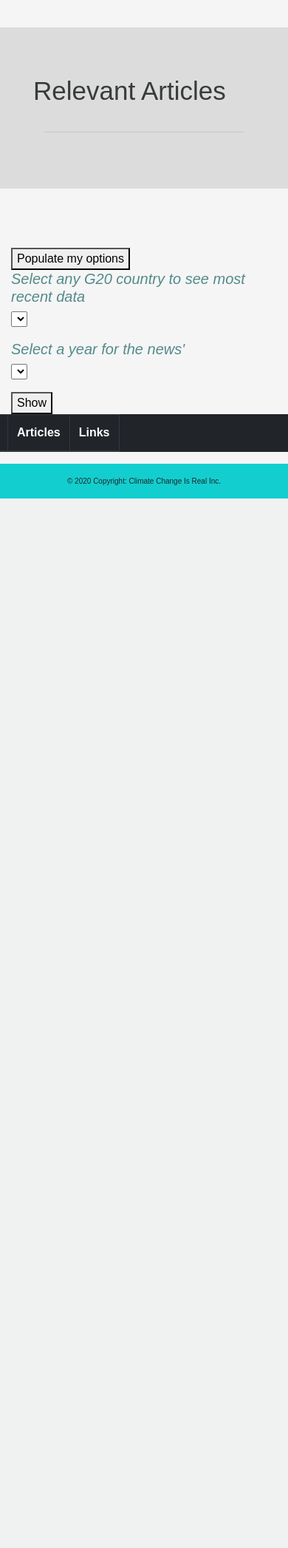
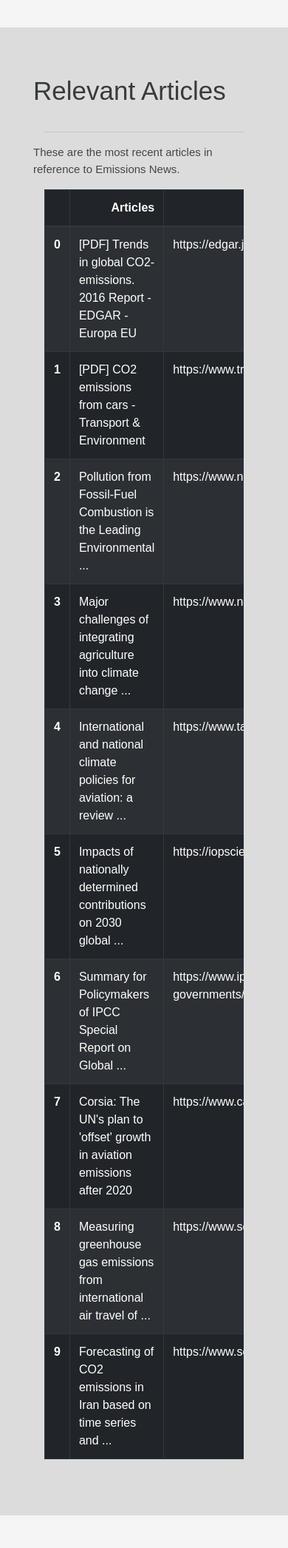
Before and after one commit to jbersinic/World-Emmissions-Portal, a Flask app: page /articles in a window 390 px wide; the page is wider, and only the part inside the window is pictured. Shown: the part 249-2342 px from the top of that part at 74% size. Before the commit the page ends 923 px from the top of that part, so only its background shows below. Run offline with Flask 2, Linux system fonts and the light colour scheme; lists and menus that the app fills with data are empty; parts of the project's set-up code (start-up, migrations or seed data) failed here and were passed over; some libraries are stand-ins or nearby versions.

Commit message:
Updating Code Clean-up
-navigation
-divs, containers
-css for dropdown shortening

```diff
--- a/Emissions/static/css/style.css
+++ b/Emissions/static/css/style.css
@@ -103,6 +103,9 @@
     padding: 5px;
 }
 
+#fieldworld {
+    width: 300px
+}
 /* @media only screen and (max-width: 600px) {
     .visuals {
       flex-flow: row nowrap;
--- a/Emissions/templates/articles.html
+++ b/Emissions/templates/articles.html
@@ -10,7 +10,7 @@
     <link href="https://fonts.googleapis.com/css?family=Lato:300,300i,400,400i&display=swap" rel="stylesheet">
     <link rel="stylesheet" href="https://stackpath.bootstrapcdn.com/bootstrap/4.1.3/css/bootstrap.min.css" integrity="sha384-MCw98/SFnGE8fJT3GXwEOngsV7Zt27NXFoaoApmYm81iuXoPkFOJwJ8ERdknLPMO" crossorigin="anonymous">
     <link rel="stylesheet" href="../static/css/style.css">
-    <script src="https://d3js.org/d3.v5.min.js"></script>
+
   </head>
 
 <body>
@@ -23,7 +23,7 @@
             <div class="collapse navbar-collapse flex-grow-1 text-right" id="navbarSupportedContent">
                 <ul class="navbar-nav ml-auto flex-nowrap">
                 <li class="nav-item active">
-                    <span><a class="nav-link active" href="#">Data</a></span>
+                    <span><a class="nav-link active" href="#">Articles</a></span>
                 </li>
                 <li class="nav-item dropdown">
                         <a class="nav-link dropdown-toggle" href="#" id="navbarDropdown" role="button" data-toggle="dropdown" aria-haspopup="true" aria-expanded="false">
@@ -32,11 +32,12 @@
                         <div class="dropdown-menu dropdown-menu-right" aria-labelledby="navbarDropdown">
                           <a class="dropdown-item" href="/"> Home </a>
                           <a class="dropdown-item" href="/country">Results by Country</a>
-                          <a class="dropdown-item" href="/insights">Coverage & Info</a>
+                          <a class="dropdown-item" href="/insights">Related Videos</a>
+                          <a class="dropdown-item" href="/articles">Current Articles</a>
                       </div>
                     </li>
                 <li class="nav-item">
-                    <a class="nav-link active" href="/articles">Articles</a>
+                    <a class="nav-link active" href="/data">Data</a>
                 </li>
             </ul>
         </div>
@@ -48,48 +49,76 @@
         <hr>
       </div>
       <hr>
+      <div class="row">
+        <p>These are the most recent articles in reference to Emissions News.</p>
       </div>
-  </div>
-  <div class="container">
-    <div class="row">
-        <div class="col-md-12">
-            <div>
-                <button id="populate">Populate my options </button>
-                <h3>Select any G20 country to see most recent data</h3>
-                <p><select id="country"></select></p>
-            </div>
-        </div>
-    </div>
-    <div class="row">
-        <div class="col-md-12">
-            <div>
-                <h3>Select a year for the news'</h3>
-                <p><select id="year"></select></p>
-            </div>
-            <button id="shownews"> Show </button>
-        </div>
-    </div>
-    </div>
-      <div class="row">
+        <div class="table-responsive-md">
         <div class="table table-bordered table-dark table-striped">
 
           <table border="1" class="dataframe">
             <thead>
-              <tr style="text-align: centre">
+              <tr style="text-align: right;">
                 <th></th>
                 <th>Articles</th>
                 <th>Links</th>
               </tr>
             </thead>
             <tbody>
-
+              <tr>
+                <th>0</th>
+                <td>[PDF] Trends in global CO2-emissions. 2016 Report - EDGAR - Europa EU</td>
+                <td>https://edgar.jrc.ec.europa.eu/news_docs/jrc-2016-trends-in-global-co2-emissions-2016-report-103425.pdf&amp;sa=U&amp;ved=2ahUKEwiUoZf2tdznAhVMyKYKHbC4DBkQFjAAegQIBBAB&amp;usg=AOvVaw30qaAHOOdrOk1zdZoHd1mW</td>
+              </tr>
+              <tr>
+                <th>1</th>
+                <td>[PDF] CO2 emissions from cars - Transport &amp; Environment</td>
+                <td>https://www.transportenvironment.org/sites/te/files/publications/2018_04_CO2_emissions_cars_The_facts_report_final_0_0.pdf&amp;sa=U&amp;ved=2ahUKEwiUoZf2tdznAhVMyKYKHbC4DBkQFjAJegQICRAB&amp;usg=AOvVaw2kdMShM_iWGLfwhCUkpuDI</td>
+              </tr>
+              <tr>
+                <th>2</th>
+                <td>Pollution from Fossil-Fuel Combustion is the Leading Environmental ...</td>
+                <td>https://www.ncbi.nlm.nih.gov/pmc/articles/PMC5800116/&amp;sa=U&amp;ved=2ahUKEwiUoZf2tdznAhVMyKYKHbC4DBkQFjAKegQIBxAB&amp;usg=AOvVaw1_Npzp8EnfYKQ3UvvwrNyq</td>
+              </tr>
+              <tr>
+                <th>3</th>
+                <td>Major challenges of integrating agriculture into climate change ...</td>
+                <td>https://www.ncbi.nlm.nih.gov/pmc/articles/PMC6054014/&amp;sa=U&amp;ved=2ahUKEwiUoZf2tdznAhVMyKYKHbC4DBkQFjALegQICxAB&amp;usg=AOvVaw2i0QSqeIUUh3ct0Qfxc6Zs</td>
+              </tr>
+              <tr>
+                <th>4</th>
+                <td>International and national climate policies for aviation: a review ...</td>
+                <td>https://www.tandfonline.com/doi/full/10.1080/14693062.2018.1562871&amp;sa=U&amp;ved=2ahUKEwiUoZf2tdznAhVMyKYKHbC4DBkQFjAMegQIBhAB&amp;usg=AOvVaw2MxaHtqkK0v7jlrM8pFGwU</td>
+              </tr>
+              <tr>
+                <th>5</th>
+                <td>Impacts of nationally determined contributions on 2030 global ...</td>
+                <td>https://iopscience.iop.org/article/10.1088/1748-9326/aaa0b9&amp;sa=U&amp;ved=2ahUKEwiUoZf2tdznAhVMyKYKHbC4DBkQFjANegQIAxAB&amp;usg=AOvVaw2DRqD4_HV6p662kD2HDa1t</td>
+              </tr>
+              <tr>
+                <th>6</th>
+                <td>Summary for Policymakers of IPCC Special Report on Global ...</td>
+                <td>https://www.ipcc.ch/2018/10/08/summary-for-policymakers-of-ipcc-special-report-on-global-warming-of-1-5c-approved-by-governments/&amp;sa=U&amp;ved=2ahUKEwiUoZf2tdznAhVMyKYKHbC4DBkQFjAOegQIARAB&amp;usg=AOvVaw052MgN91PbSAOhwQbR0M_q</td>
+              </tr>
+              <tr>
+                <th>7</th>
+                <td>Corsia: The UN's plan to 'offset' growth in aviation emissions after 2020</td>
+                <td>https://www.carbonbrief.org/corsia-un-plan-to-offset-growth-in-aviation-emissions-after-2020&amp;sa=U&amp;ved=2ahUKEwiUoZf2tdznAhVMyKYKHbC4DBkQFjAPegQIAhAB&amp;usg=AOvVaw18B03uB_8bLb4Z1ec9g22j</td>
+              </tr>
+              <tr>
+                <th>8</th>
+                <td>Measuring greenhouse gas emissions from international air travel of ...</td>
+                <td>https://www.sciencedirect.com/science/article/pii/S0195925517303116&amp;sa=U&amp;ved=2ahUKEwiUoZf2tdznAhVMyKYKHbC4DBkQFjAQegQIBRAB&amp;usg=AOvVaw1PEmZlVvUARzobljFwTGgG</td>
+              </tr>
+              <tr>
+                <th>9</th>
+                <td>Forecasting of CO2 emissions in Iran based on time series and ...</td>
+                <td>https://www.sciencedirect.com/science/article/pii/S2352484719301088&amp;sa=U&amp;ved=2ahUKEwiUoZf2tdznAhVMyKYKHbC4DBkQFjARegQICBAB&amp;usg=AOvVaw11JaP3E9lGf3n-S7vgXVph</td>
+              </tr>
             </tbody>
           </table>
           </div>
           </div>
         </div>
-    </div>
-
           <footer class="page-footer font-small blue">
             <div class="footer-copyright text-center py-3">© 2020 Copyright:
               <a> Climate Change Is Real Inc.</a>
@@ -105,8 +134,6 @@
         <script src="https://stackpath.bootstrapcdn.com/bootstrap/4.1.3/js/bootstrap.min.js"
         integrity="sha384-ChfqqxuZUCnJSK3+MXmPNIyE6ZbWh2IMqE241rYiqJxyMiZ6OW/JmZQ5stwEULTy"
         crossorigin="anonymous"></script>
-  <script src="https://cdn.plot.ly/plotly-latest.min.js"></script>
-  <script type="text/javascript" src="../static/js/articles.js"></script>
       </body>
 
       </html>
--- a/Emissions/templates/country.html
+++ b/Emissions/templates/country.html
@@ -34,8 +34,9 @@
                           <div class="dropdown-menu dropdown-menu-right" aria-labelledby="navbarDropdown">
                             <a class="dropdown-item" href="/"> Home </a>
                             <a class="dropdown-item" href="/country">Results by Country</a>
-                            <a class="dropdown-item" href="/insights">Coverage & Info</a>
-                          </div>
+                            <a class="dropdown-item" href="/insights">Related Videos</a>
+                            <a class="dropdown-item" href="/articles">Current Articles</a>
+                        </div>
                       </li>
                 <li class="nav-item">
                     <a class="nav-link" href="/data">Data</a>
```
Also changed, not shown: Emissions/templates/index.html (+4 -7 lines), Emissions/templates/insights.html (+4 -3 lines), articles.html (deleted, +0 -61 lines), 2 other files. Lines whose indentation alone changed are shown as unchanged.
